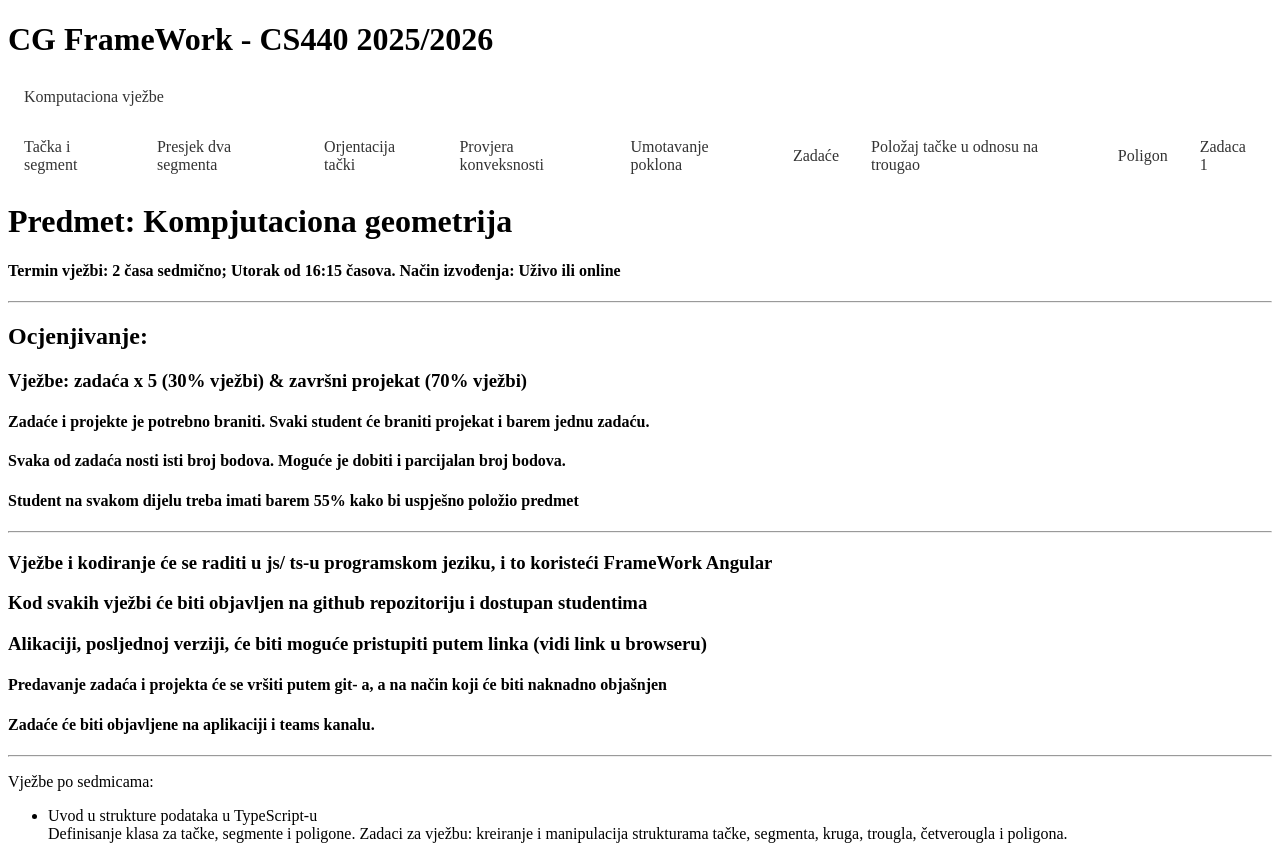
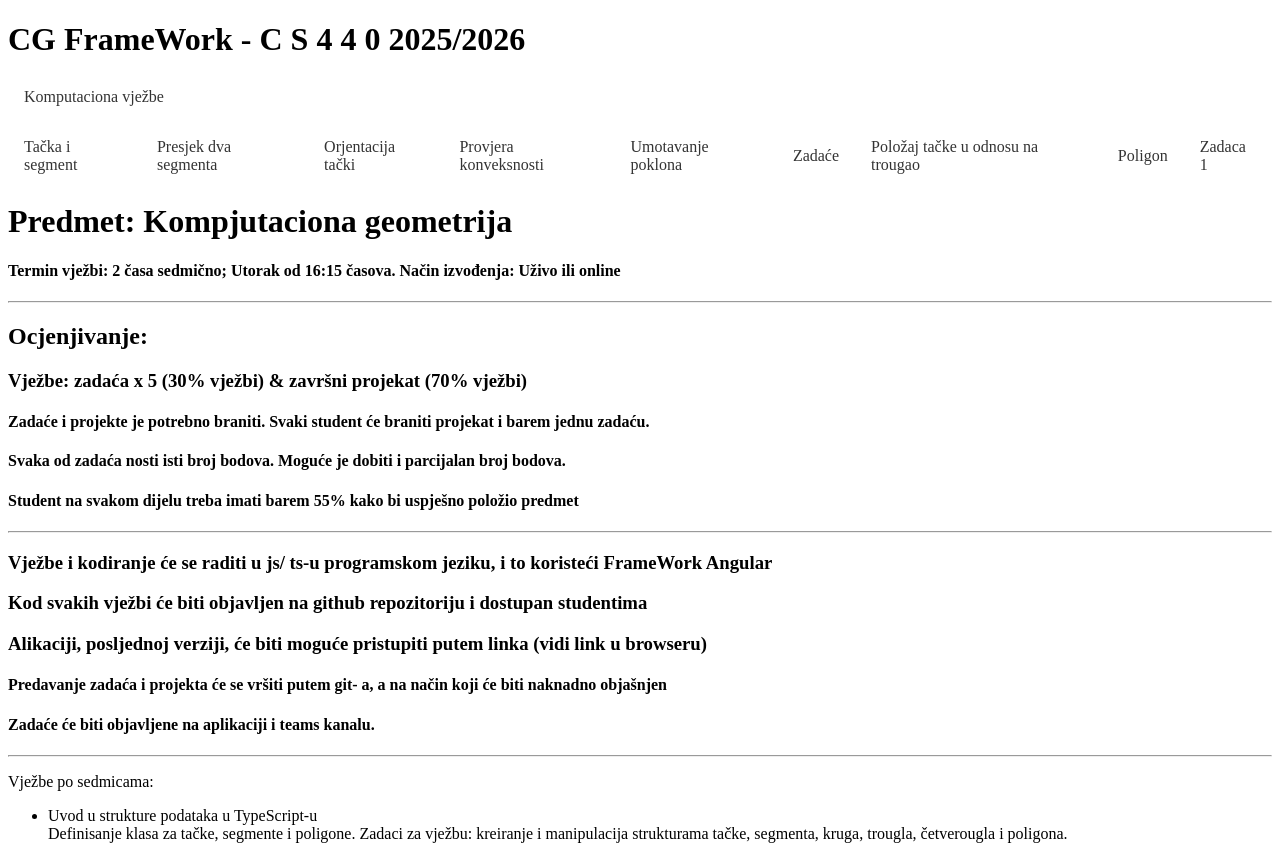
Before and after one commit to VedadDe/CS-440, an Angular app: page / in a window 1280 px wide. Built offline with nearby package versions, Linux system fonts and the light colour scheme.

Commit message:
test deploy

```diff
--- a/src/app/app.component.html
+++ b/src/app/app.component.html
@@ -1,4 +1,4 @@
-<h1>CG FrameWork - CS440 2025/2026</h1>
+<h1>CG FrameWork - C S 4 4 0 2025/2026</h1>
 <app-header></app-header>
 <router-outlet></router-outlet>
 <h1>Predmet: Kompjutaciona geometrija</h1>
```
Also changed, not shown: 1 other file (tests, documents, lock files or other folders).
